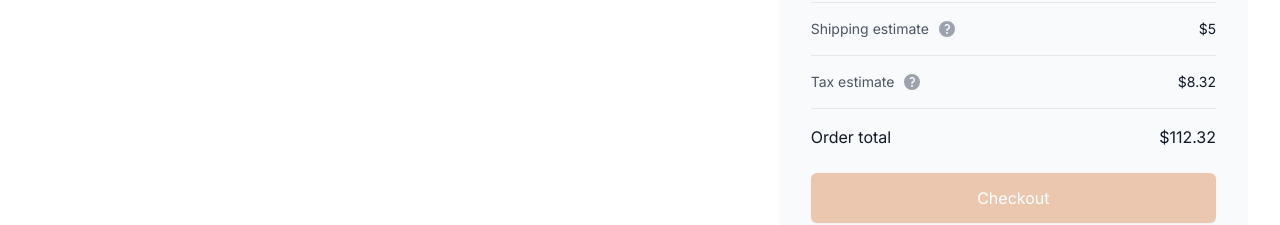
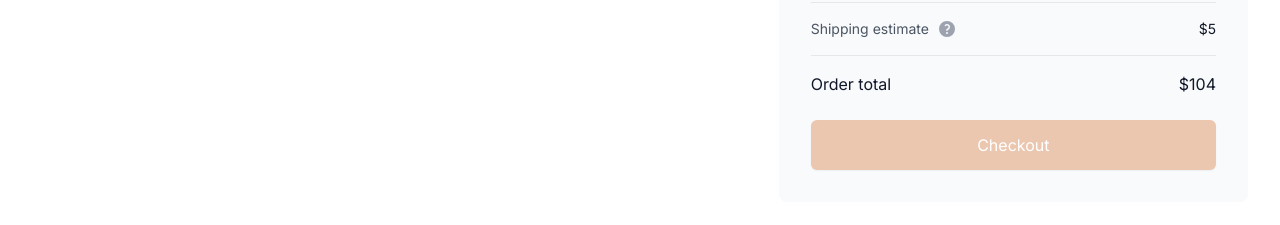
Before and after one commit to billychen0894/florist-ecommerce-app, a Next.js app: page /cart in a window 1280 px wide. Shown: the part 334-559 px from the top of the page. Built offline with nearby package versions, Linux system fonts and the light colour scheme; no server answers.

Commit message:
update: remove tax estimate view from cart page as it doesn't make sense to get tax estimate without knowing the address of customers

```diff
--- a/components/ShoppingCart/OrderSummary.tsx
+++ b/components/ShoppingCart/OrderSummary.tsx
@@ -1,6 +1,6 @@
 import { HoverCard } from '@components/ui';
 import Button from '@components/ui/Button';
-import { shippingHoverCardInfo, taxHoverCardInfo } from '@const/orderInfo';
+import { shippingHoverCardInfo } from '@const/orderInfo';
 
 interface OrderSummaryProps {
   subtotal: number;
@@ -11,7 +11,6 @@ interface OrderSummaryProps {
 export function OrderSummary({
   subtotal,
   shippingEstimate,
-  taxEstimate,
 }: OrderSummaryProps) {
   return (
     <section
@@ -40,19 +39,9 @@ export function OrderSummary({
           </dd>
         </div>
         <div className="flex items-center justify-between border-t border-gray-200 pt-4">
-          <dt className="flex text-sm text-gray-600">
-            <span>Tax estimate</span>
-            <HoverCard
-              screenReaderText={taxHoverCardInfo.screenReaderText}
-              hoverCardText={taxHoverCardInfo.hoverCardText}
-            />
-          </dt>
-          <dd className="text-sm font-medium text-gray-900">${taxEstimate}</dd>
-        </div>
-        <div className="flex items-center justify-between border-t border-gray-200 pt-4">
           <dt className="text-base font-medium text-gray-900">Order total</dt>
           <dd className="text-base font-medium text-gray-900">
-            ${subtotal + shippingEstimate + taxEstimate}
+            ${subtotal + shippingEstimate}
           </dd>
         </div>
       </dl>
```
